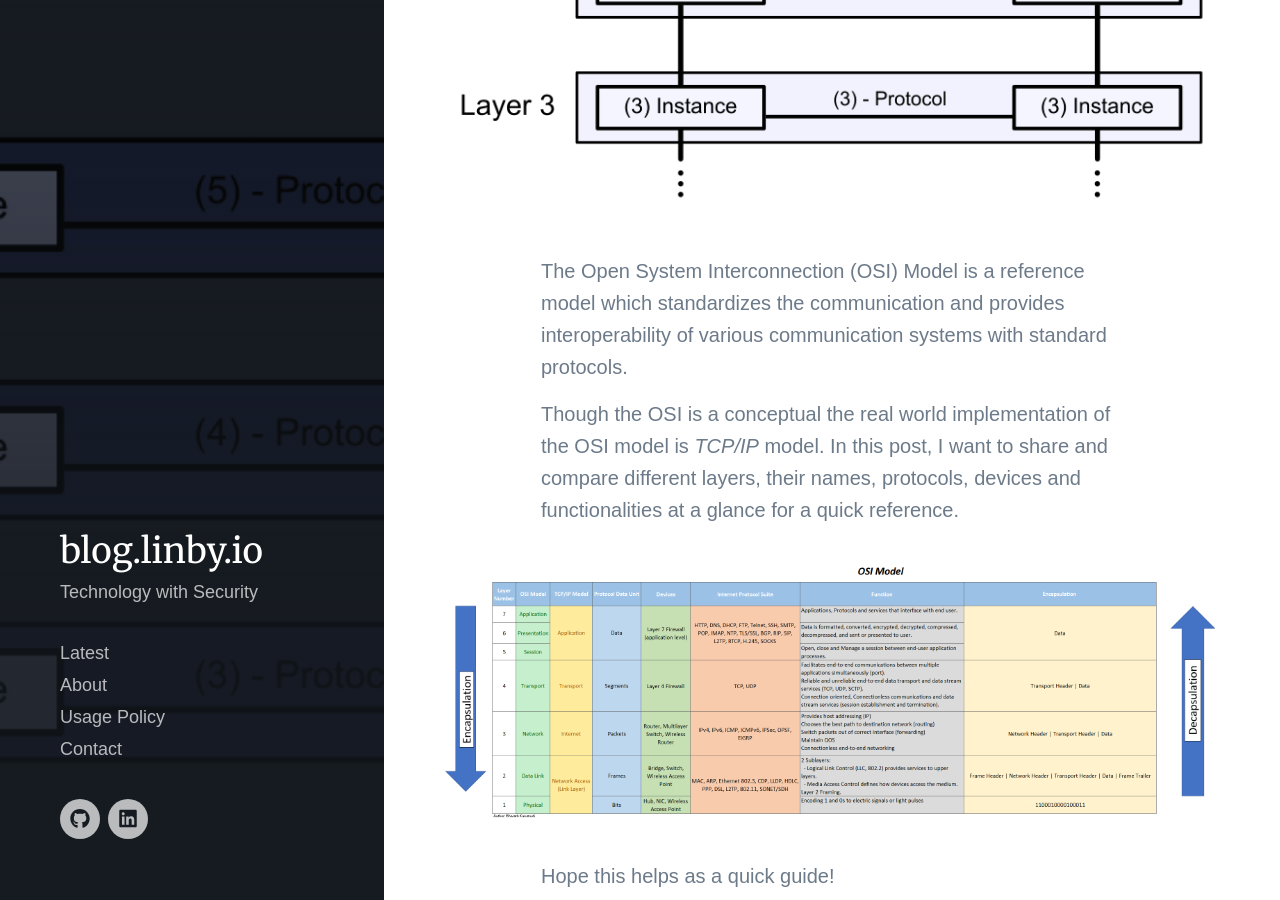
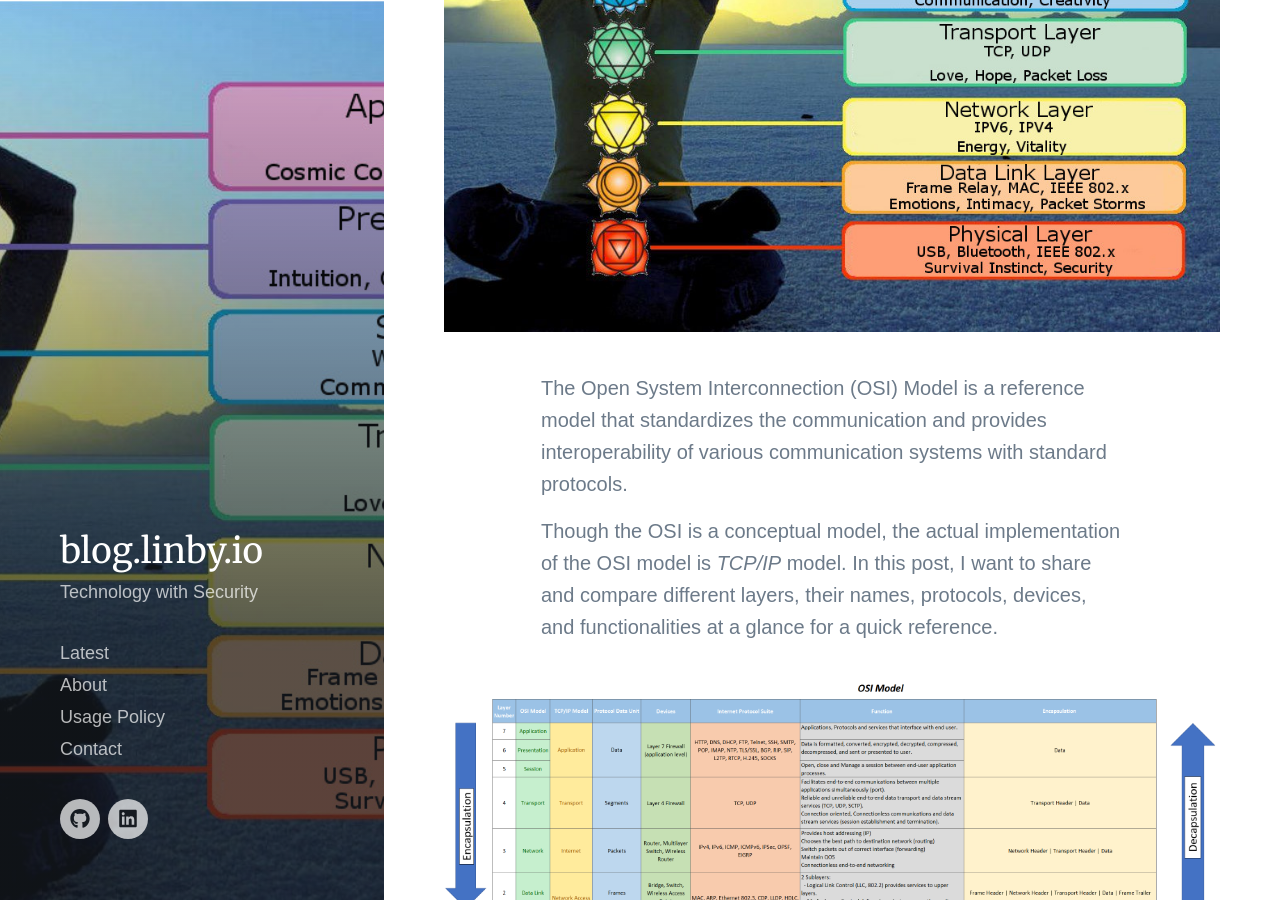
Before and after one commit to bharathkarumudi/bharathkarumudi.github.io, a Jekyll site: the page built from _posts/2021-02-07-OSI-Model.md, in a window 1280 px wide and 900 px high, scrolled down 434 px. Built offline with Jekyll 4.4.1, drawn with Linux system fonts in a browser that asks for light colours; nearby versions of some CDN libraries; some web fonts are replaced; comment, search, counter and statistics services are not loaded.

Commit message:
Updated images New images and typos has been fixed

```diff
--- a/_posts/2021-02-07-OSI-Model.md
+++ b/_posts/2021-02-07-OSI-Model.md
@@ -1,17 +1,18 @@
 ---
 title: 'OSI Reference Model'
 date: 2021-02-07 00:00:00
-featured_image: '/images/posts/OSI-featured.png'
-excerpt: 'The Open System Interconnection (OSI) Model is a characteristic model which you have learned and came across many times from your computer science class in college days.'
+featured_image: '/images/posts/OSI-featured.jpg'
+excerpt: 'The Open System Interconnection (OSI) Model is a characteristic model that you have learned and came across many times from your computer science class in college days. A quick post on comparing OSI  with the TCP/IP model and know what protocols and devices live in each layer.'
 ---
 
-![](/images/posts/OSI-featured.png)
+![](/images/posts/OSI-featured.jpg)
+*[Image](https://www.reddit.com/r/ProgrammerHumor/comments/6o8r79/the_osi_model/): reddit*
 
-The Open System Interconnection (OSI) Model is a reference model which standardizes the communication and provides interoperability of various communication systems with standard protocols.
+The Open System Interconnection (OSI) Model is a reference model that standardizes the communication and provides interoperability of various communication systems with standard protocols.
 
-Though the OSI is a conceptual the real world implementation of the OSI model is *TCP/IP* model. In this post, I want to share and compare different layers, their names, protocols, devices and functionalities at a glance for a quick reference.
+Though the OSI is a conceptual model, the actual implementation of the OSI model is *TCP/IP* model. In this post, I want to share and compare different layers, their names, protocols, devices, and functionalities at a glance for a quick reference.
 
-![](/images/posts/OSI-layers-glance.png) [/images/posts/OSI-layers-glance.png]
+![](/images/posts/OSI-layers-glance.png) [https://blog.linby.io/images/posts/OSI-layers-glance.png]
 
 
 Hope this helps as a quick guide!
```
Also changed, not shown: images/posts/OSI-featured.jpg (added), images/posts/OSI-featured.png (deleted).
